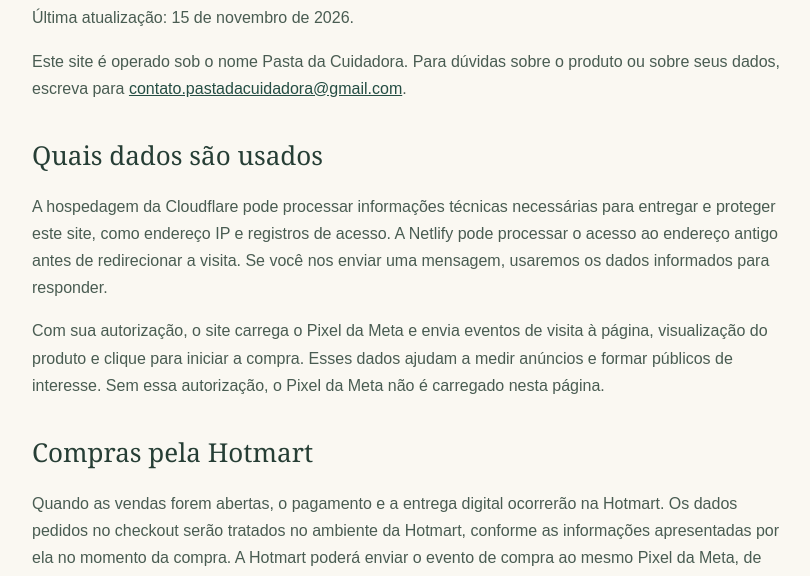
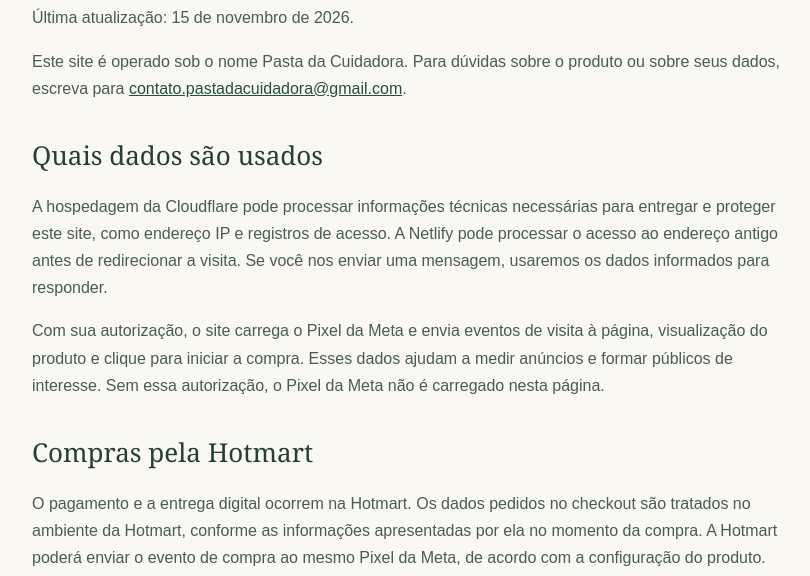
Before and after one commit to Belladonness/pasta-da-cuidadora, a plain HTML site: page privacidade/index.html in a window 1280 px wide. Shown: the part 217-793 px from the top of the page, without its empty margins (228-1038 px from the left). Drawn offline with Linux system fonts and the light colour scheme.

Commit message:
Atualiza política pública de privacidade

```diff
--- a/privacidade/index.html
+++ b/privacidade/index.html
@@ -19,7 +19,7 @@
     <p>A hospedagem da Cloudflare pode processar informações técnicas necessárias para entregar e proteger este site, como endereço IP e registros de acesso. A Netlify pode processar o acesso ao endereço antigo antes de redirecionar a visita. Se você nos enviar uma mensagem, usaremos os dados informados para responder.</p>
     <p>Com sua autorização, o site carrega o Pixel da Meta e envia eventos de visita à página, visualização do produto e clique para iniciar a compra. Esses dados ajudam a medir anúncios e formar públicos de interesse. Sem essa autorização, o Pixel da Meta não é carregado nesta página.</p>
     <h2>Compras pela Hotmart</h2>
-    <p>Quando as vendas forem abertas, o pagamento e a entrega digital ocorrerão na Hotmart. Os dados pedidos no checkout serão tratados no ambiente da Hotmart, conforme as informações apresentadas por ela no momento da compra. A Hotmart poderá enviar o evento de compra ao mesmo Pixel da Meta, de acordo com a configuração do produto.</p>
+    <p>O pagamento e a entrega digital ocorrem na Hotmart. Os dados pedidos no checkout são tratados no ambiente da Hotmart, conforme as informações apresentadas por ela no momento da compra. A Hotmart poderá enviar o evento de compra ao mesmo Pixel da Meta, de acordo com a configuração do produto.</p>
     <h2>Sua escolha sobre publicidade</h2>
     <p>Você pode aceitar ou recusar o rastreamento de publicidade no aviso exibido na página. Para rever sua escolha, use o link “Preferências de cookies” no rodapé da <a href="../">página inicial</a>. A mudança vale para as visitas seguintes e não desfaz dados já enviados anteriormente.</p>
     <h2>Compartilhamento e conservação</h2>
```
